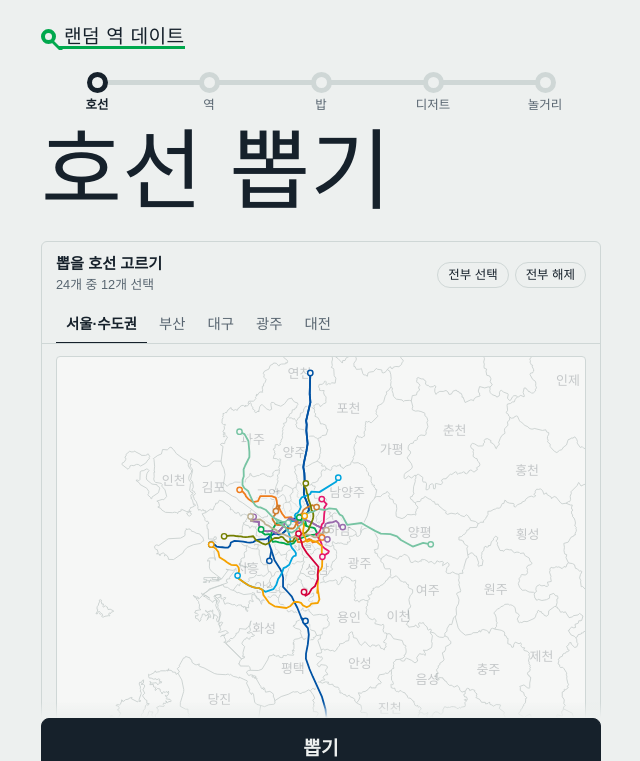
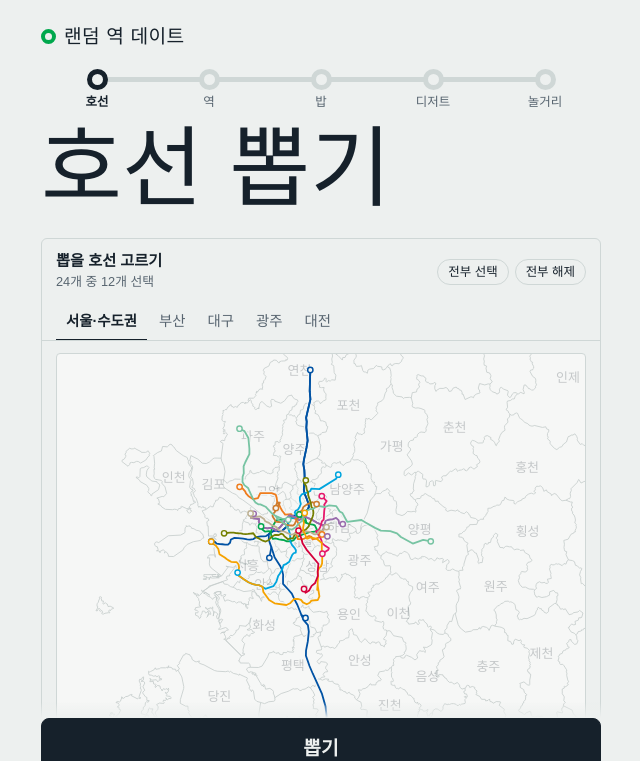
Before and after one commit to Dav3411/random-date, a plain HTML site: page index.html in a window 1280 px wide. Both pictures are taken after a click on the button "가보자고". Shown: the top 761 px of the page, without its empty margins (319-959 px from the left). Drawn offline with Linux system fonts and the light colour scheme; a web font is replaced by a local one.

Commit message:
로고를 초록 도넛만 있는 모양으로 되돌림
도넛에서 나오던 45도 선과 글자 밑줄을 없앰

Co-Authored-By: Claude Fable 5.2 <noreply@anthropic.com>

```diff
--- a/index.html
+++ b/index.html
@@ -99,24 +99,8 @@
   .bar-top { display: flex; flex-wrap: wrap; align-items: baseline; justify-content: space-between; gap: 4px 12px; }
   .brand {
     display: inline-flex; align-items: center; gap: 8px;
-    padding: 4px 0 7px; border: 0; background: none; color: var(--ink); cursor: pointer;
+    padding: 4px 0; border: 0; background: none; color: var(--ink); cursor: pointer;
     font: 400 1.2rem/1 var(--font-display); letter-spacing: .02em;
-    position: relative;
-    --lw: 3px;                   /* 선 굵기 */
-    --drop: calc(.5em - 2.5px);  /* 선이 도넛에서 밑줄 높이까지 내려가는 거리 */
-  }
-  /* 로고의 선: 도넛(종점)에서 오른쪽 아래 45도로 내려와 그대로 글자 밑줄이 됩니다. 끝은 각지게 자릅니다.
-     대각선은 위아래가 수평으로 잘린 평행사변형이라, 꺾이는 모서리가 밑줄과 빈틈없이 한 줄로 이어집니다. */
-  .brand::before, .brand::after { content: ""; position: absolute; background: #00A84D; pointer-events: none; }
-  .brand::before {
-    /* 도넛 테두리의 오른쪽 아래(45도) 지점에서 시작해 밑줄 아랫변까지 */
-    left: calc(11.4px - var(--lw) * .7071); top: calc(.5em + 6.9px);
-    width: calc(var(--lw) * 1.4142); height: calc(var(--drop) + var(--lw) / 2);
-    transform-origin: 0 0; transform: skewX(45deg);
-  }
-  .brand::after {
-    left: calc(11.4px - var(--lw) * .7071 + var(--drop) + var(--lw) / 2 - .3px); right: 0;
-    top: calc(1em + 4.4px - var(--lw) / 2); height: var(--lw);
   }
   /* 도넛 아이콘 (초록). 글자의 실제 높이(약 15px)에 맞추고, 글자 모양 가운데로 1px 올립니다. */
   .brand-dot {
```
